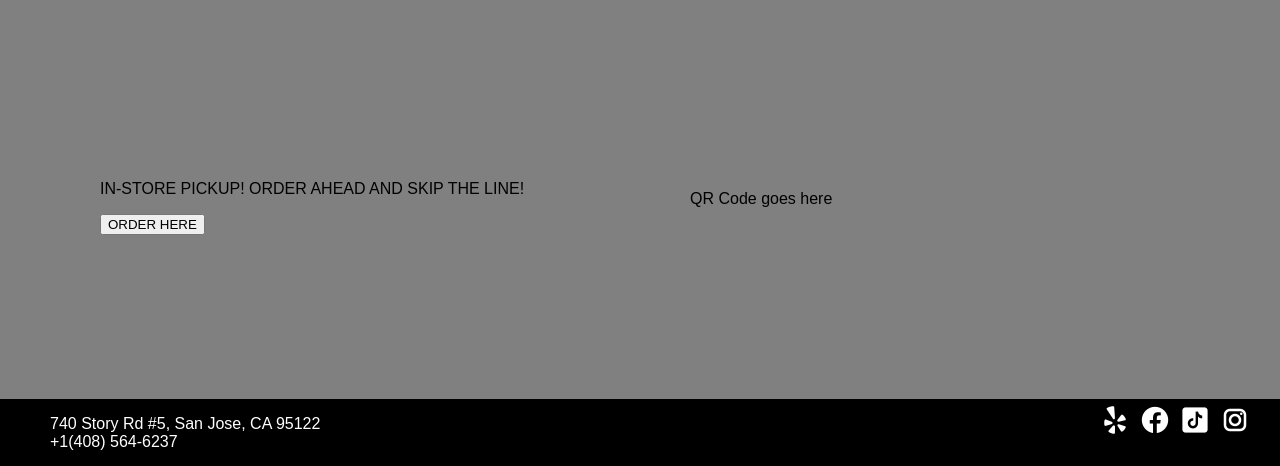
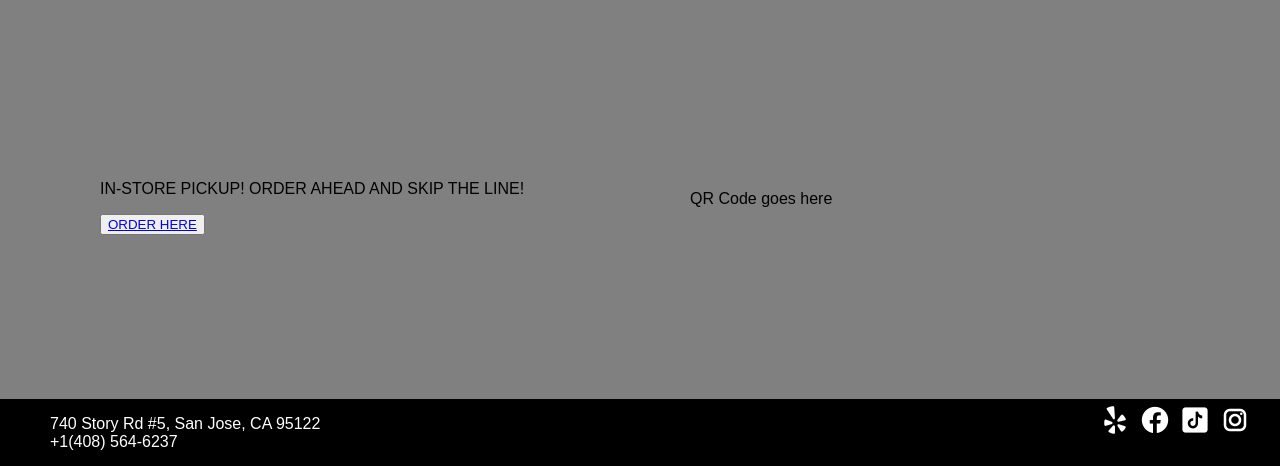
Before and after one commit to subhanm1143/Lacaphe-Website, a Node server app: page / in a window 1280 px wide. Shown: the part 1911-2377 px from the top of the page. Run offline with Node 20, Linux system fonts and the light colour scheme.

Commit message:
Finished missed Links

```diff
--- a/PAGES/index.ejs
+++ b/PAGES/index.ejs
@@ -143,7 +143,7 @@
     <div class="order-online-section">
         <div class="oos-title-div">
             <p class="oos-title">IN-STORE PICKUP! ORDER AHEAD AND SKIP THE LINE!</p>
-            <button class="oos-btn">ORDER HERE</button>
+            <button class="oos-btn"><a href="https://lacaphe.square.site/">ORDER HERE</a></button>
         </div>
         <div class="qr-code">QR Code goes here</div>
     </div>
```
